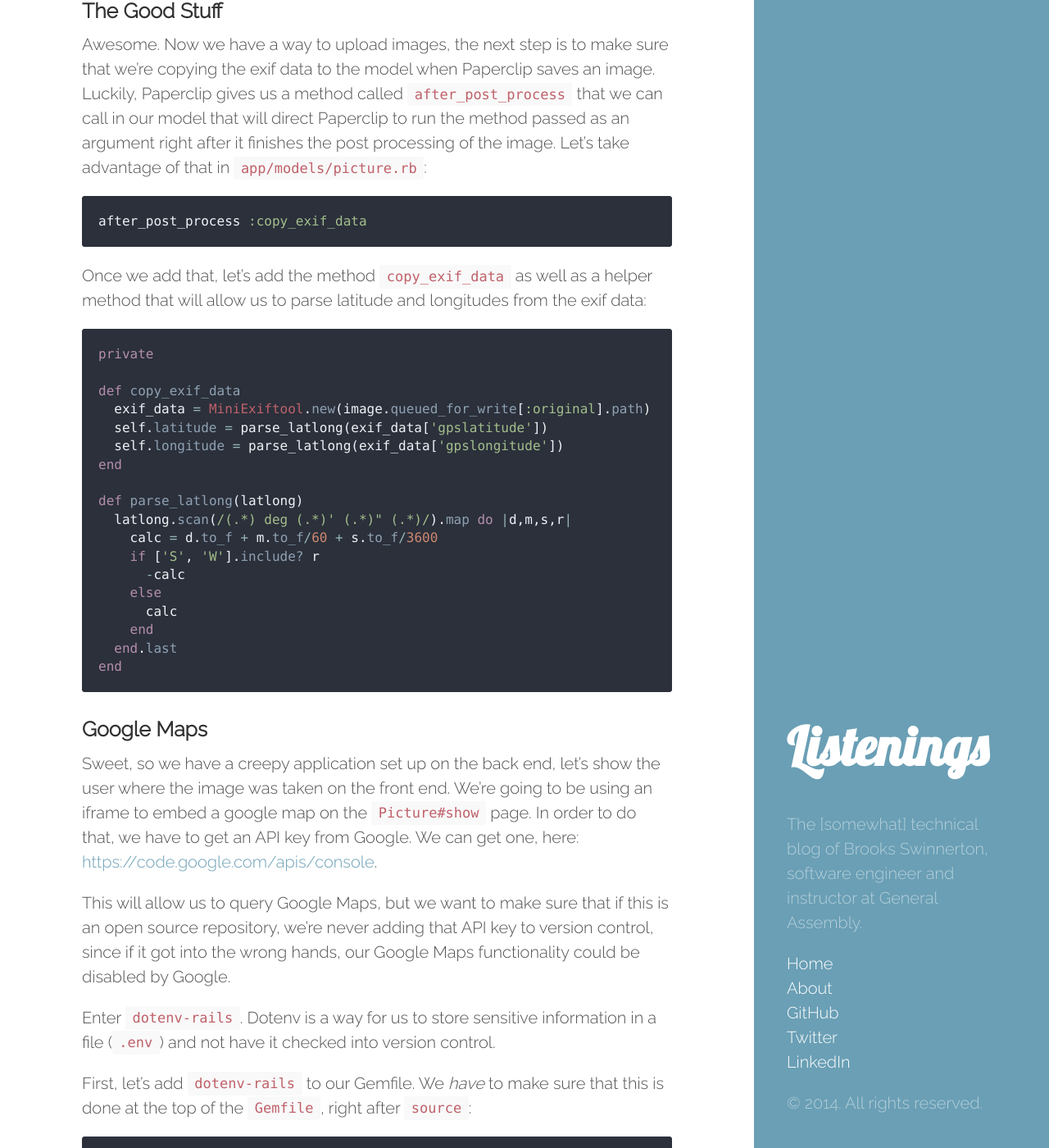
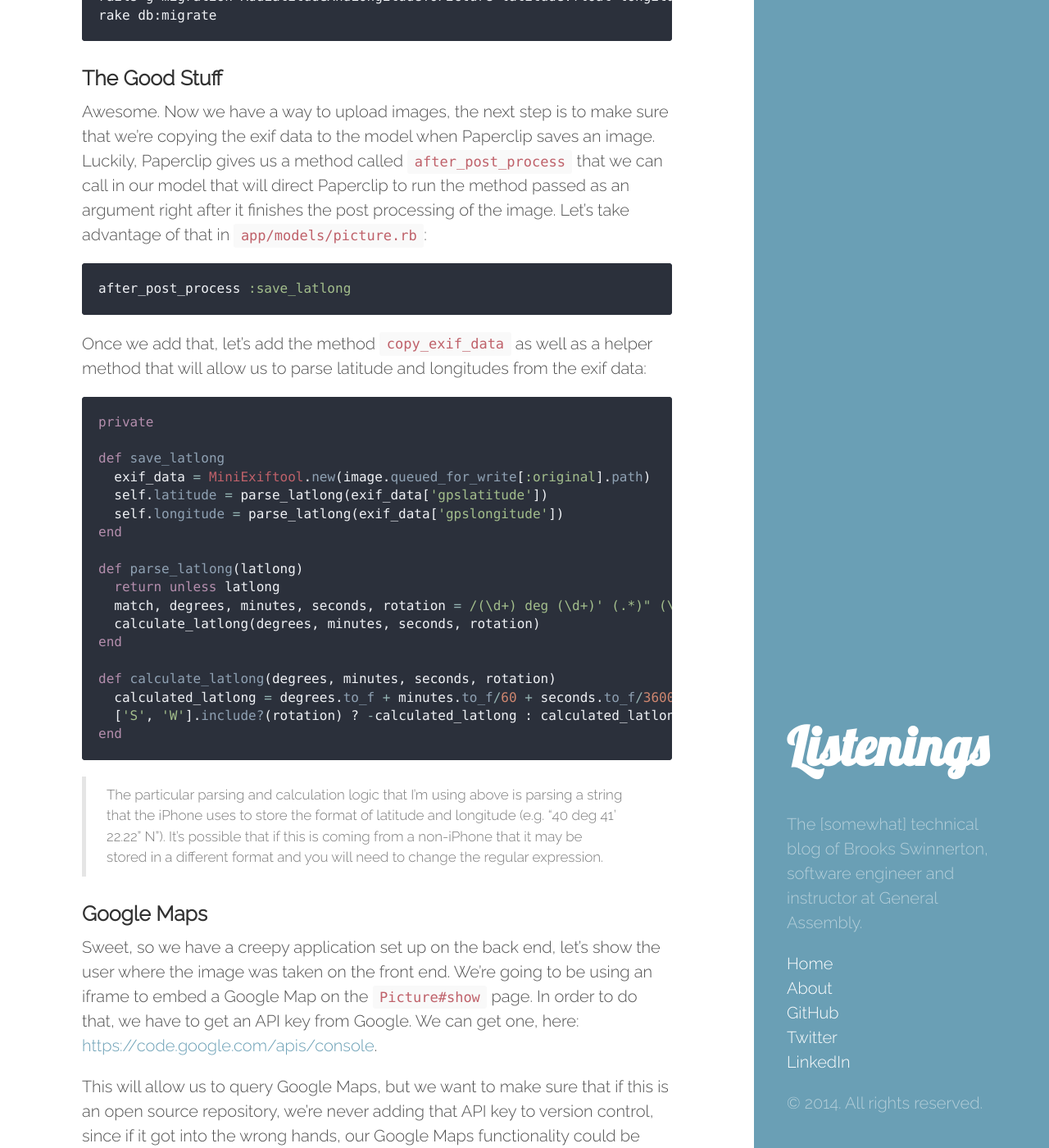
Before and after one commit to bswinnerton/blog, a Jekyll site: the page built from _posts/2014-07-18-using-miniexiftool-with-paperclip.md, in a window 1280 px wide and 1400 px high, scrolled down 3152 px. Shown: the whole window at 82% size. Built offline with Jekyll 4.4.1, drawn with Linux system fonts in a browser that asks for light colours; Markdown is read by kramdown in place of the engine named in the settings; comment, search, counter and statistics services are not loaded; some of the changed text lies outside the part shown.

Commit message:
Editing: Using Miniexiftool and Paperclip to plot image locations

````diff
--- a/_posts/2014-07-18-using-miniexiftool-with-paperclip.md
+++ b/_posts/2014-07-18-using-miniexiftool-with-paperclip.md
@@ -38,7 +38,11 @@ gem 'mini_exiftool'
 
 > Again, if you plan on going to Heroku, you should probably be using `gem 'mini_exiftool_vendored'` instead, which includes the Perl Exiftool library.
 
-And run `bundle` to install those gems.
+And then install the new gems:
+
+```bash
+bundle
+```
 
 ### Configuring Paperclip
 
@@ -110,7 +114,7 @@ rake db:migrate
 Awesome. Now we have a way to upload images, the next step is to make sure that we're copying the exif data to the model when Paperclip saves an image. Luckily, Paperclip gives us a method called `after_post_process` that we can call in our model that will direct Paperclip to run the method passed as an argument right after it finishes the post processing of the image. Let's take advantage of that in `app/models/picture.rb`:
 
 ```ruby
-after_post_process :copy_exif_data
+after_post_process :save_latlong
 ```
 
 Once we add that, let's add the method `copy_exif_data` as well as a helper method that will allow us to parse latitude and longitudes from the exif data:
@@ -118,27 +122,29 @@ Once we add that, let's add the method `copy_exif_data` as well as a helper meth
 ```ruby
 private
 
-def copy_exif_data
+def save_latlong
   exif_data = MiniExiftool.new(image.queued_for_write[:original].path)
   self.latitude = parse_latlong(exif_data['gpslatitude'])
   self.longitude = parse_latlong(exif_data['gpslongitude'])
 end
 
 def parse_latlong(latlong)
-  latlong.scan(/(.*) deg (.*)' (.*)" (.*)/).map do |d,m,s,r|
-    calc = d.to_f + m.to_f/60 + s.to_f/3600
-    if ['S', 'W'].include? r
-      -calc
-    else
-      calc
-    end
-  end.last
+  return unless latlong
+  match, degrees, minutes, seconds, rotation = /(\d+) deg (\d+)' (.*)" (\w)/.match(latlong).to_a
+  calculate_latlong(degrees, minutes, seconds, rotation)
+end
+
+def calculate_latlong(degrees, minutes, seconds, rotation)
+  calculated_latlong = degrees.to_f + minutes.to_f/60 + seconds.to_f/3600
+  ['S', 'W'].include?(rotation) ? -calculated_latlong : calculated_latlong
 end
 ```
 
+> The particular parsing and calculation logic that I'm using above is parsing a string that the iPhone uses to store the format of latitude and longitude (e.g. "40 deg 41' 22.22" N"). It's possible that if this is coming from a non-iPhone that it may be stored in a different format and you will need to change the regular expression.
+
 ### Google Maps
 
-Sweet, so we have a creepy application set up on the back end, let's show the user where the image was taken on the front end. We're going to be using an iframe to embed a google map on the `Picture#show` page. In order to do that, we have to get an API key from Google. We can get one, here: [https://code.google.com/apis/console](https://code.google.com/apis/console).
+Sweet, so we have a creepy application set up on the back end, let's show the user where the image was taken on the front end. We're going to be using an iframe to embed a Google Map on the `Picture#show` page. In order to do that, we have to get an API key from Google. We can get one, here: [https://code.google.com/apis/console](https://code.google.com/apis/console).
 
 This will allow us to query Google Maps, but we want to make sure that if this is an open source repository, we're never adding that API key to version control, since if it got into the wrong hands, our Google Maps functionality could be disabled by Google.
 
@@ -175,6 +181,6 @@ This will now allow us to access the key as so anywhere in our Rails code: `ENV[
 <br>
 ```
 
-Let's fire up our rails server with `rails s`, and now we should be displaying the location of where our image was taken! Go ahead and upload a new image and see if it can accurately pinpoint where that image was taken.
+Let's fire up our rails server with `rails s`, and browse to `http://localhost:3000/pictures`. Go ahead and upload a new image and see if it can accurately pinpoint where that image was taken.
 
-![creeper_screenshot](http://i.imgur.com/udAXXCx.png)
+![creeper\_screenshot](http://i.imgur.com/udAXXCx.png)
````
Also changed, not shown: other parts of _posts/2014-07-18-using-miniexiftool-with-paperclip.md (+1 -1 lines).
